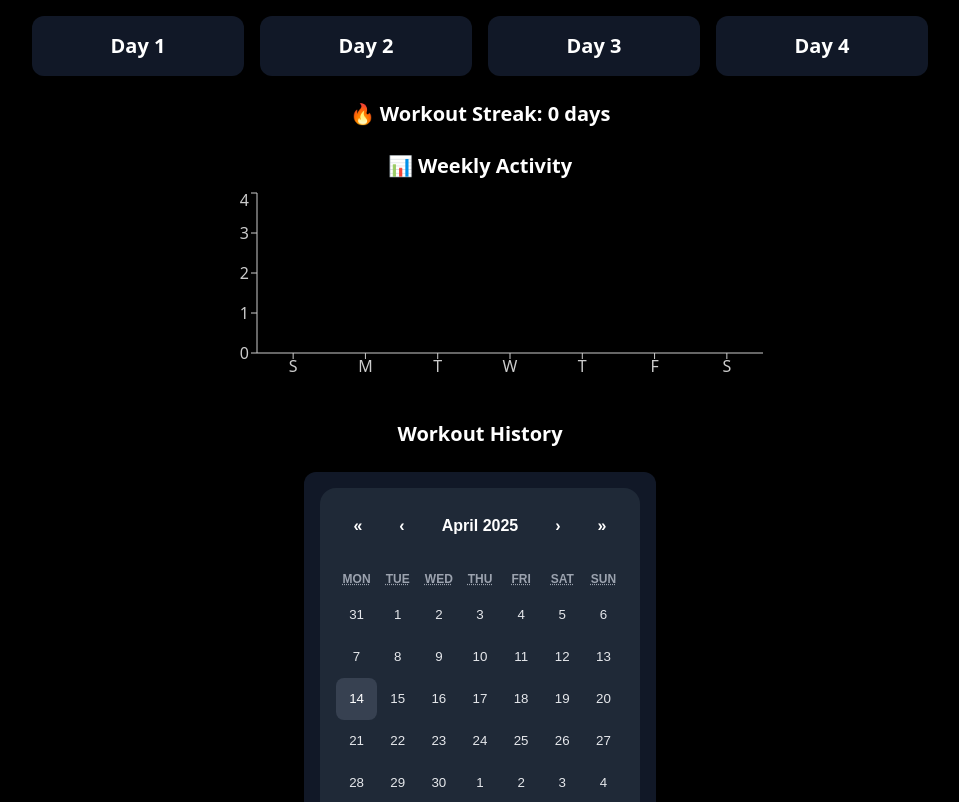
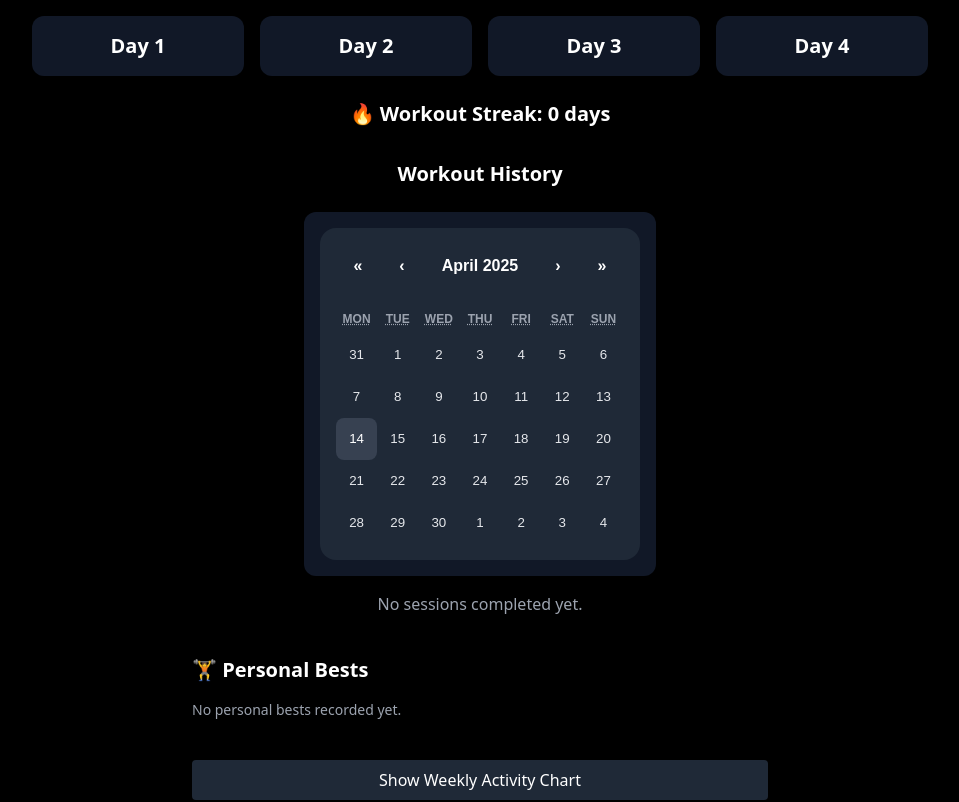
Before and after one commit to Chajir/my4dayfitness, a React (Vite) app: page / in a window 1280 px wide. Shown: the top 802 px of the page, without its empty margins (160-1119 px from the left). Built offline with nearby package versions, Linux system fonts and the light colour scheme.

Commit message:
Refactor: Move and toggle weekly activity chart section

```diff
--- a/src/App.jsx
+++ b/src/App.jsx
@@ -530,6 +530,7 @@ const WorkoutDay = ({ day, data, onComplete }) => {
 export default function App() {
   const [selectedDay, setSelectedDay] = useState(() => localStorage.getItem("selectedDay") || null);
   const [history, setHistory] = useState({});
+  const [showChart, setShowChart] = useState(false);
 
   useEffect(() => {
     const saved = JSON.parse(localStorage.getItem("workoutHistory") || "{}");
@@ -575,18 +576,6 @@ export default function App() {
               {streak === 3 && <p className="text-green-400">💪 3-Day Streak! Keep it up!</p>}
               {streak === 7 && <p className="text-yellow-400">🔥 One Week Streak! You're on fire!</p>}
               {streak === 30 && <p className="text-pink-400">🏆 30-Day Legend! Amazing!</p>}
-            </div>
-
-            <div className="max-w-xl mx-auto mb-6">
-              <h2 className="text-xl font-bold mb-2 text-center">📊 Weekly Activity</h2>
-              <ResponsiveContainer width="100%" height={200}>
-                <BarChart data={weeklyData}>
-                  <XAxis dataKey="day" stroke="#ccc" />
-                  <YAxis allowDecimals={false} stroke="#ccc" />
-                  <Tooltip />
-                  <Bar dataKey="count" fill="#10B981" radius={[8, 8, 0, 0]} />
-                </BarChart>
-              </ResponsiveContainer>
             </div>
 
             <div className="sticky top-0 bg-black z-10 py-2">
@@ -636,6 +625,28 @@ export default function App() {
                 </ul>
               )}
             </div>
+
+            <div className="mt-10 max-w-xl mx-auto">
+              <button
+                onClick={() => setShowChart(!showChart)}
+                className="w-full bg-gray-800 text-white py-2 px-4 rounded mb-4 hover:bg-gray-700 transition"
+              >
+                {showChart ? "Hide Weekly Activity Chart" : "Show Weekly Activity Chart"}
+              </button>
+              {showChart && (
+                <div className="bg-gray-900 p-4 rounded-xl shadow">
+                  <h2 className="text-xl font-bold mb-4 text-center">📊 Weekly Activity</h2>
+                  <ResponsiveContainer width="100%" height={200}>
+                    <BarChart data={weeklyData}>
+                      <XAxis dataKey="day" stroke="#ccc" />
+                      <YAxis allowDecimals={false} stroke="#ccc" />
+                      <Tooltip />
+                      <Bar dataKey="count" fill="#10B981" radius={[8, 8, 0, 0]} />
+                    </BarChart>
+                  </ResponsiveContainer>
+                </div>
+              )}
+            </div>
           </motion.div>
         ) : (
           <motion.div
```
